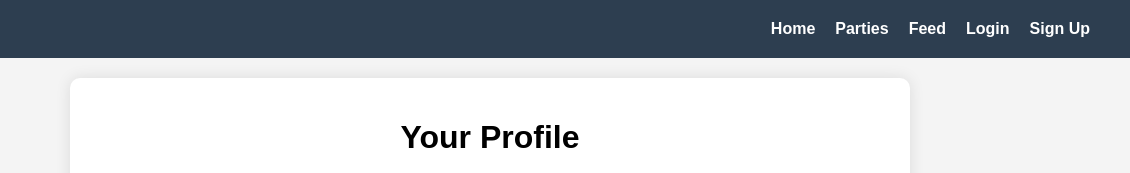
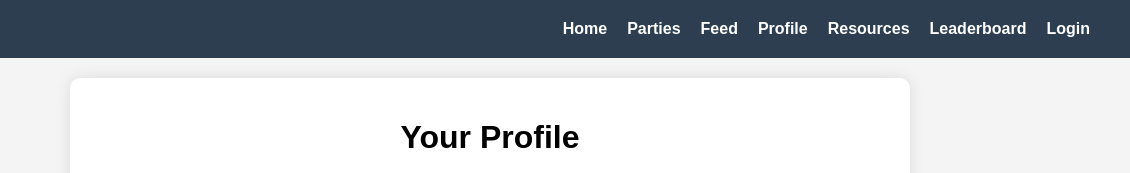
Before and after one commit to bagdadhruv/LANverse, a plain HTML site: page profile.html in a window 1280 px wide. Shown: the top 173 px of the page, 150-1280 px from the left. Drawn offline with Linux system fonts and the light colour scheme; a script that the page names is missing.

Commit message:
Update profile.html

```diff
--- a/profile.html
+++ b/profile.html
@@ -14,11 +14,13 @@
         </div>
         <nav>
             <ul>
-                <li><a href="index.html">Home</a></li>
+                 <li><a href="index.html">Home</a></li>
                 <li><a href="parties.html">Parties</a></li>
                 <li><a href="feed.html">Feed</a></li>
-                <li><a href="login.html">Login</a></li>
-                <li><a href="signup.html">Sign Up</a></li>
+                <li><a href="profile.html">Profile</a></li>
+                <li><a href="resources.html">Resources</a></li>
+                <li><a href="leaderboard.html">Leaderboard</a></li>
+                <li><a href="login.html">Login</a></li> <!-- Show this if not logged in -->
             </ul>
         </nav>
     </header>
```
